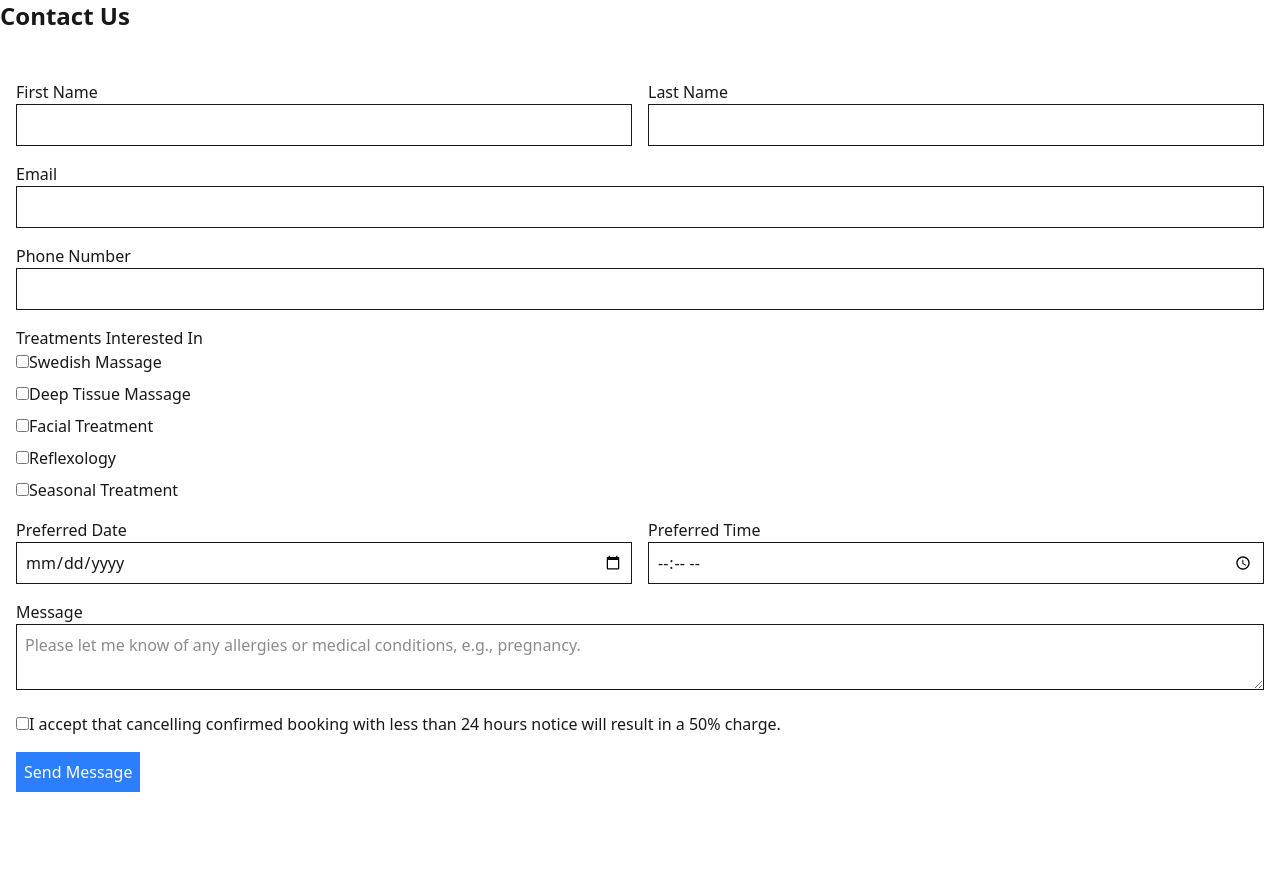
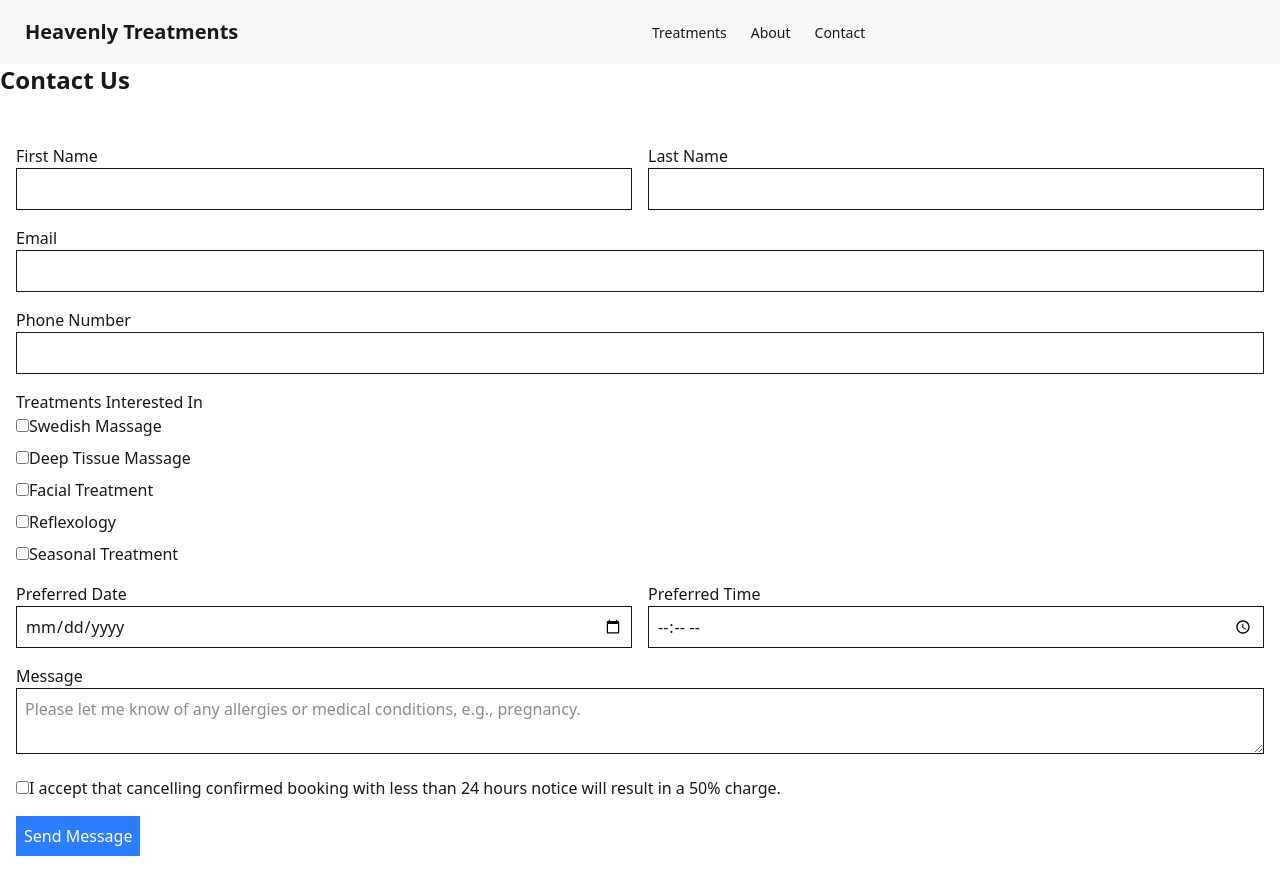
Before and after one commit to bartczak-pa/heavenly-treatments, a Next.js app: page /contact in a window 1280 px wide. Before the commit the page ends 824 px from the top, so only its background shows below. Built offline with nearby package versions, Linux system fonts and the light colour scheme.

Commit message:
Add Header component and integrate into layout
- Created a new Header component for navigation.
- Integrated the Header component into the RootLayout for consistent site navigation.

```diff
--- /dev/null
+++ b/src/app/components/Header.tsx
@@ -0,0 +1,22 @@
+'use client';
+
+import Link from 'next/link';
+
+const Header = () => {
+    return (
+        <header className="navbar bg-base-200">
+            <div className="navbar-start">
+                <Link href="/" className="btn btn-ghost normal-case text-xl">Heavenly Treatments</Link>
+            </div>
+            <div className="navbar-center">
+                <ul className="menu menu-horizontal p-0">
+                    <li><Link href="/treatments">Treatments</Link></li>
+                    <li><Link href="/about">About</Link></li>
+                    <li><Link href="/contact">Contact</Link></li>
+                </ul>
+            </div>
+        </header>
+    );
+};
+
+export default Header;
--- a/src/app/layout.tsx
+++ b/src/app/layout.tsx
@@ -1,6 +1,7 @@
 import type { Metadata } from "next";
 import { Geist, Geist_Mono } from "next/font/google";
 import "../styles/globals.css";
+import Header from "./components/Header";
 
 const geistSans = Geist({
   variable: "--font-geist-sans",
@@ -27,6 +28,7 @@ export default function RootLayout({
       <body
         className={`${geistSans.variable} ${geistMono.variable} antialiased`}
       >
+        <Header />
         {children}
       </body>
     </html>
```
